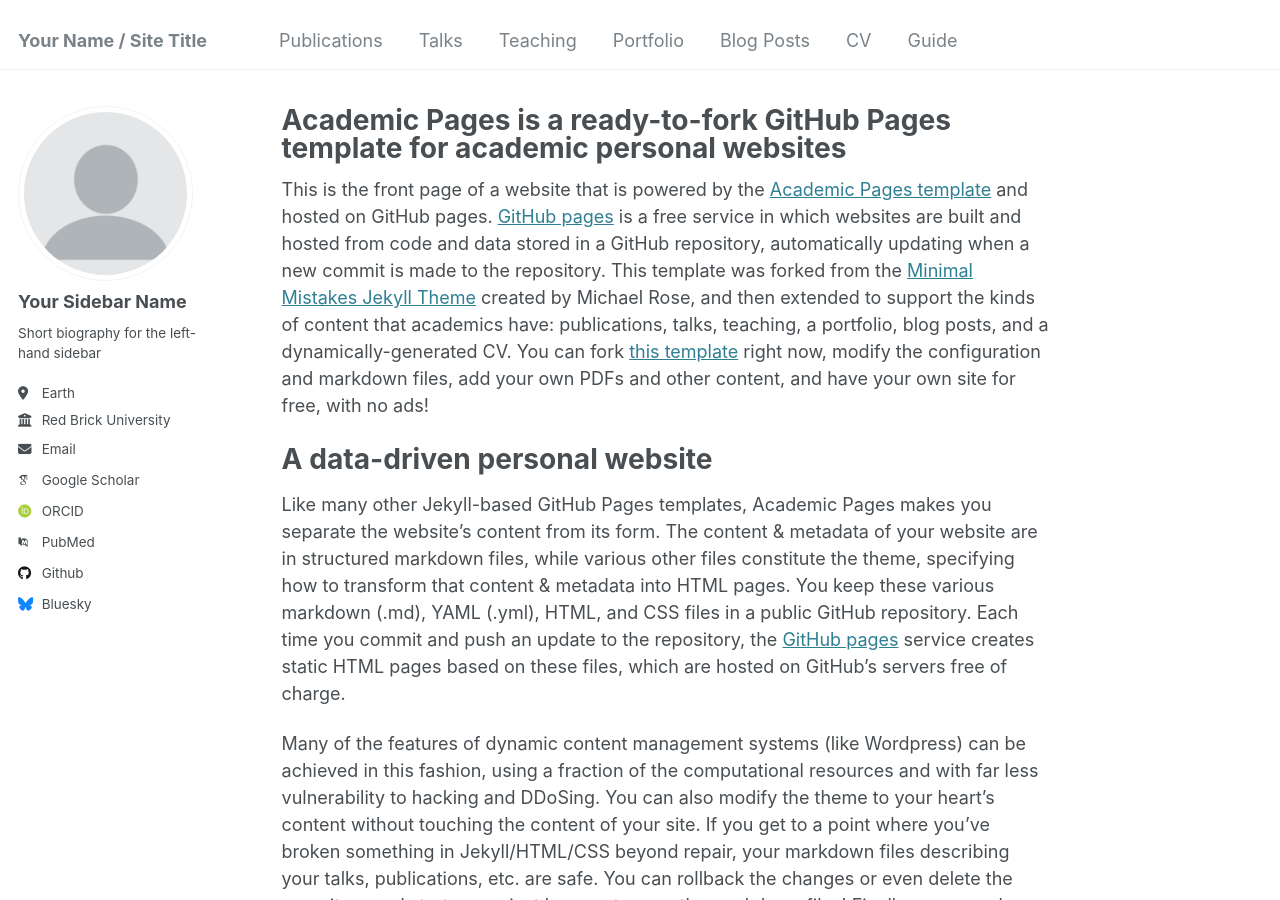
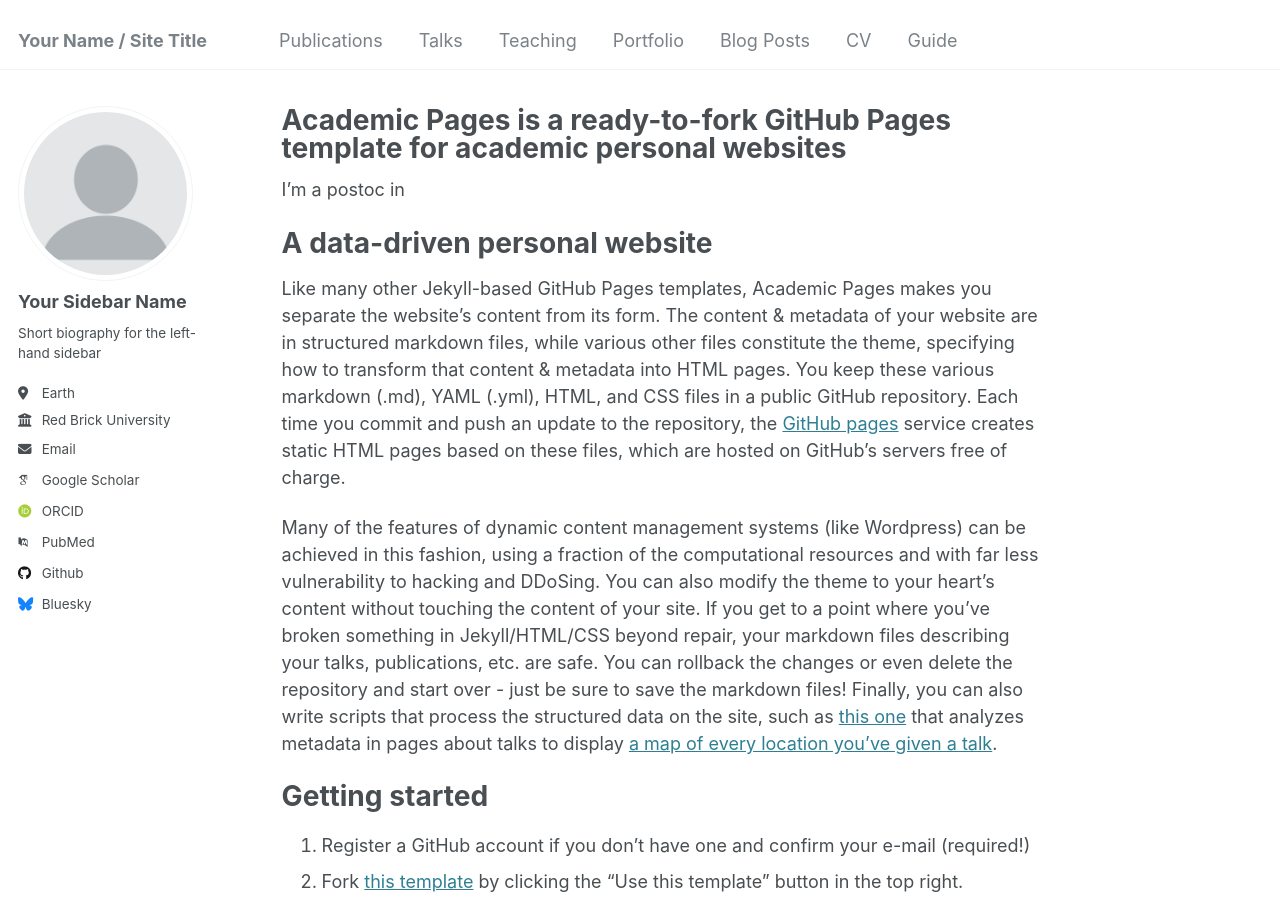
Before and after one commit to yan-yanDong/yydong, a Jekyll site: the page built from _pages/about.md, in a window 1280 px wide and 900 px high. Built offline with Jekyll 4.4.1, drawn with Linux system fonts in a browser that asks for light colours; some web fonts are replaced.

Commit message:
Update about.md

```diff
--- a/_pages/about.md
+++ b/_pages/about.md
@@ -7,7 +7,7 @@ redirect_from:
   - /about.html
 ---
 
-This is the front page of a website that is powered by the [Academic Pages template](https://github.com/academicpages/academicpages.github.io) and hosted on GitHub pages. [GitHub pages](https://pages.github.com) is a free service in which websites are built and hosted from code and data stored in a GitHub repository, automatically updating when a new commit is made to the repository. This template was forked from the [Minimal Mistakes Jekyll Theme](https://mmistakes.github.io/minimal-mistakes/) created by Michael Rose, and then extended to support the kinds of content that academics have: publications, talks, teaching, a portfolio, blog posts, and a dynamically-generated CV. You can fork [this template](https://github.com/academicpages/academicpages.github.io) right now, modify the configuration and markdown files, add your own PDFs and other content, and have your own site for free, with no ads!
+I'm a postoc in
 
 A data-driven personal website
 ======
```
